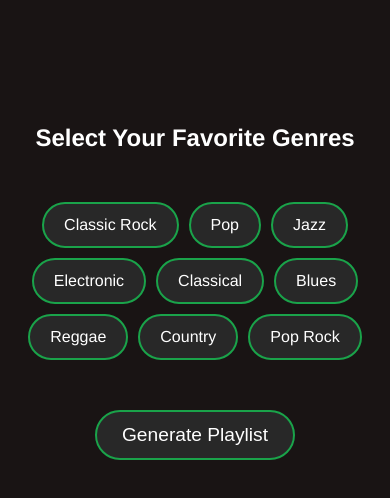
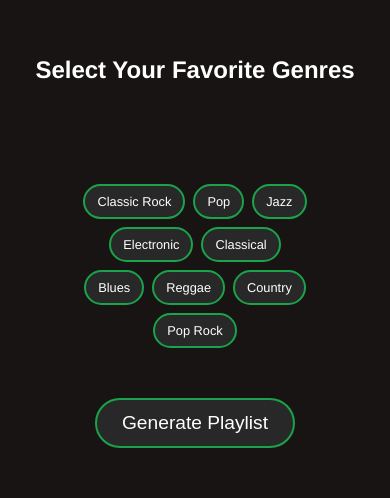
Before and after one commit to Mzands2622/CS20_Final, a website: page index.html in a window 390 px wide. Shown: the part 1818-2316 px from the top of the page. Drawn offline with Linux system fonts and the light colour scheme.

Commit message:
Style shiz

```diff
--- a/script.js
+++ b/script.js
@@ -58,31 +58,25 @@ document.querySelectorAll('.arrow').forEach(next_arrow => {
 });
 
 // Spotify API Logic
+let all_pills = document.querySelectorAll('.genre-pill');
 let selectedGenres = [];
 
-let all_pills = document.querySelectorAll('.genre-pill');
 all_pills.forEach(function(next_pill) {
   next_pill.addEventListener('click', function() {
-
     let next_genre = next_pill.getAttribute('data-value');
 
-        if (selectedGenres.indexOf(next_genre) != -1) {
-            let new_genres = [];
-            for (let i = 0; i < selectedGenres.length; i++) {
-                if (selectedGenres[i] != next_genre) {
-                    new_genres.push(selectedGenres[i]);
-                }
-            }
-
-            selectedGenres = new_genres;
-
+    if (selectedGenres.indexOf(next_genre) !== -1) {
+      // Genre is already selected; remove it
+      selectedGenres = selectedGenres.filter(genre => genre !== next_genre);
       next_pill.classList.remove('selected');
     } else {
+      // Add genre to selectedGenres
       selectedGenres.push(next_genre);
       next_pill.classList.add('selected');
     }
   });
 });
+
 
 let accessToken = null;
 let tokenExpirationTime = 0;
--- a/style.css
+++ b/style.css
@@ -202,6 +202,10 @@ button:hover {
   flex-direction: column;
   justify-content: center;
   align-items: center;
+  margin: 20px auto 50px auto;
+  width: 90%;
+  max-width: 700px;
+  padding: 30px;
 }
 
 #genre-pills {
@@ -212,21 +216,23 @@ button:hover {
   margin-bottom: 50px;
   justify-content: center;
   align-items: center;
-  max-width: 600px;
+  max-width: 100%;
+  padding: 0 10px;
 }
 
 .genre-pill {
   position: relative;
   overflow: hidden;
   background-color: var(--dark-gray);
-  padding: 12px 20px;
+  padding: 10px 15px;
   border-radius: 30px;
   border: solid 2px var(--border-color);
-  font-size: 1rem;
+  font-size: 0.9rem;
   cursor: pointer;
   transition: background-color var(--transition), color var(--transition),
     box-shadow var(--transition), transform var(--transition);
   z-index: 1;
+  text-align: center;
 }
 
 .genre-pill::before {
@@ -243,19 +249,26 @@ button:hover {
   transform-origin: left;
 }
 
-.genre-pill:hover::before {
+.genre-pill:hover::before,
+.genre-pill.selected::before {
   transform: scaleX(1);
-  transition: transform var(--transition);
 }
 
-.genre-pill:hover {
+.genre-pill:hover,
+.genre-pill.selected {
   color: var(--white);
+  transform: scale(1.05);
 }
 
-.genre-pill.selected {
-  background-color: var(--primary-color);
-  color: var(--text-color);
-  transform: scale(1.05);
+@media (max-width: 768px) {
+  .genre-pill {
+    font-size: 0.8rem;
+    padding: 8px 12px;
+  }
+
+  #genre-pills {
+    gap: 8px;
+  }
 }
 
 /* Playlist Section */
@@ -344,7 +357,7 @@ button:hover {
 }
 
 .event-card h3 {
-    margin-bottom: 10px;
+  margin-bottom: 10px;
 }
 
 .event-card p {
```
Lines whose indentation alone changed are shown as unchanged.
